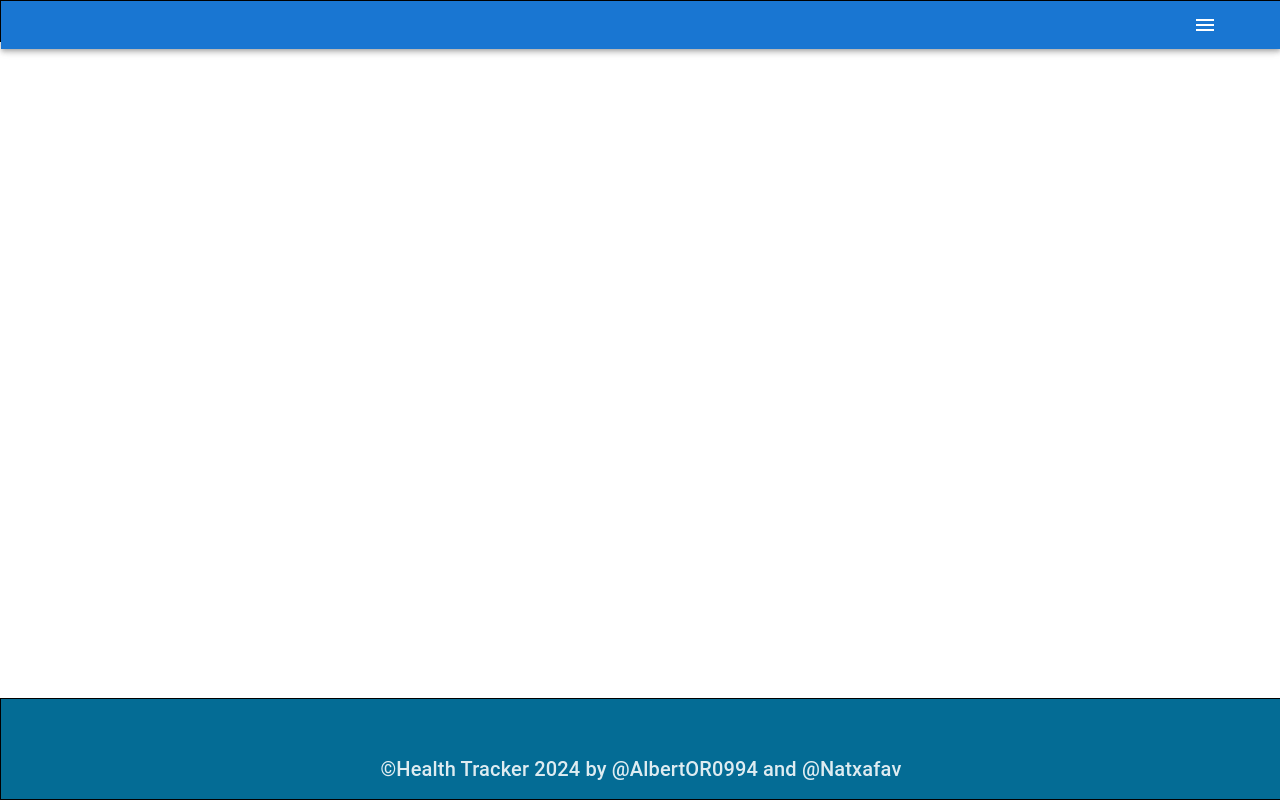
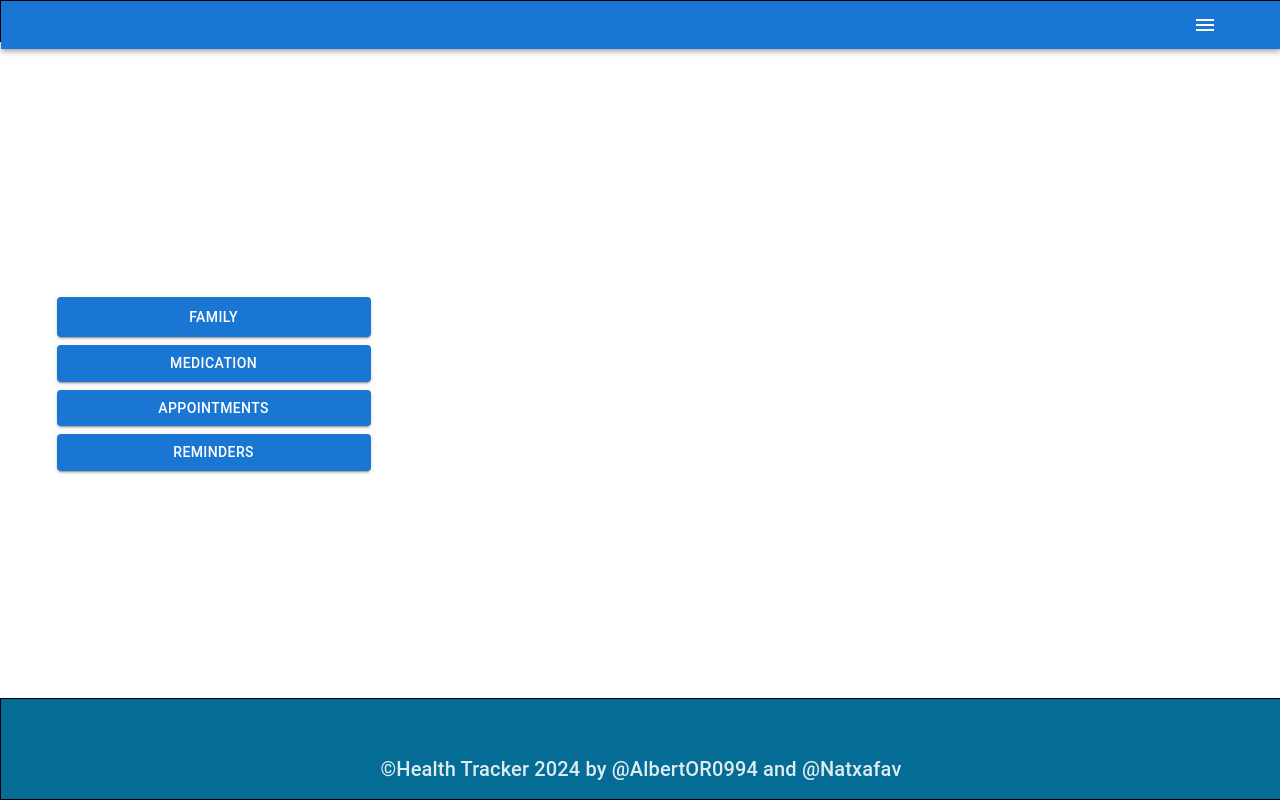
Before and after one commit to Natxafav/Health_Tracker, a React (Vite) app: page /home in a window 1280 px wide. Built offline with nearby package versions, Linux system fonts and the light colour scheme; sample sign-in values are in the browser's storage.

Commit message:
Do: - Family delete log -Home: Created Buttons and link to pages -Landing: Added Messures -  Routes:  Added routes to new components - Created new pages meets, reminders

```diff
--- a/src/components/FamilyChoice/FamilyChoice.jsx
+++ b/src/components/FamilyChoice/FamilyChoice.jsx
@@ -10,7 +10,7 @@ function FamilyChoice() {
         try {
 
             if (!localStorage.getItem('roleId') || localStorage.getItem('roleId') ==='null') {
-                console.log('ESTOY AQUI')
+
                 localStorage.setItem('roleId', '2');
                 await updateUserRoleId(localStorage.getItem('roleId'));
             }
--- a/src/pages/Home/Home.jsx
+++ b/src/pages/Home/Home.jsx
@@ -1,19 +1,47 @@
-import React, { useEffect } from 'react';
-import { useNavigate } from 'react-router-dom';
-import MedicationCreate from '../../components/Medication/MedicationCreate';
-import CardContainer from '../../components/CardContainer/CardContainer';
+import React, { useEffect } from "react";
+import { Link, useNavigate } from "react-router-dom";
+import MedicationCreate from "../../components/Medication/MedicationCreate";
+import { Button, Grid, TextField } from "@mui/material";
+
+function Home() {
+  return (
+    <Grid container xs={12} md={11} lg={11} columnSpacing={1} rowSpacing={1}>
+      <Grid container xs={6} md={4} lg={4} columnSpacing={1} rowSpacing={1}>
+        <Grid item xs={12} md={12} lg={10}>
+          <Link to={"/family"}>
+            <Button variant="contained" color="primary" fullWidth sx={{height:'40px'}}>
+              Family
+            </Button>
+          </Link>
+        </Grid>
+        <Grid item xs={12} md={12} lg={10}>
+          <Link to={"/meds"}>
+            <Button variant="contained" color="primary" fullWidth>
+              Medication
+            </Button>
+          </Link>
+        </Grid>
+        <Grid item xs={12} md={12} lg={10}>
+          <Link to={"/meet"}>
+            <Button variant="contained" color="primary" fullWidth>
+              Appointments
+            </Button>
+          </Link>
+        </Grid>
+        <Grid item xs={12} md={12} lg={10}>
+          <Link to={"/reminder"}>
+            <Button variant="contained" color="primary" fullWidth>
+              Reminders
+            </Button>
+          </Link>
+        </Grid>
+      </Grid>
 
 
-function Home() {
-  const navigate = useNavigate();
+      <Grid container xs={6} md={4} lg={6} >
 
-
-
-  return (
-    <div>
-      <h1>TEST</h1>
-
-    </div>
+      </Grid>
+    </Grid>
   );
 }
 
--- a/src/pages/Landing/Landing.jsx
+++ b/src/pages/Landing/Landing.jsx
@@ -6,7 +6,7 @@ import { Box, Grid, Container, Typography, Button } from "@mui/material";
 import AboutUs from "../../components/AboutUs/AboutUs";
 const Landing = () => {
   return (
-    <Grid container xs={12} md={12} lg={12} sx={{ width: "100vw" }} className="landingContainer">
+    <Grid container xs={12} md={12}  sx={{ width: "100vw" }} className="landingContainer">
 
       <Grid item xs={12} md={6}  lg={5} className="loginContainer">
           <Login />
--- a/src/routes/routes.jsx
+++ b/src/routes/routes.jsx
@@ -83,6 +83,44 @@ export const router = createBrowserRouter([
             element:<MedicationCreate/>
         }],
       },
+      {
+        path: "meet",
+
+        loader: () => {
+          if (localStorage.getItem("Authorization")) {
+            return null;
+          } else {
+            return redirect("/");
+          }
+        },
+        children: [
+          {
+            path: "",
+            element: <Meds />,
+          },{
+            path: 'create',
+            element:<MedicationCreate/>
+        }],
+      },
+      {
+        path: "reminder",
+
+        loader: () => {
+          if (localStorage.getItem("Authorization")) {
+            return null;
+          } else {
+            return redirect("/");
+          }
+        },
+        children: [
+          {
+            path: "",
+            element: <Meds />,
+          },{
+            path: 'create',
+            element:<MedicationCreate/>
+        }],
+      },
     ],
   },
 
```
Also changed, not shown: src/pages/Meet/Meet.jsx (added), src/pages/Meet/meet.css (added), src/pages/Reminder/Reminder.jsx (added), src/pages/Reminder/reminder.jsx (added).
